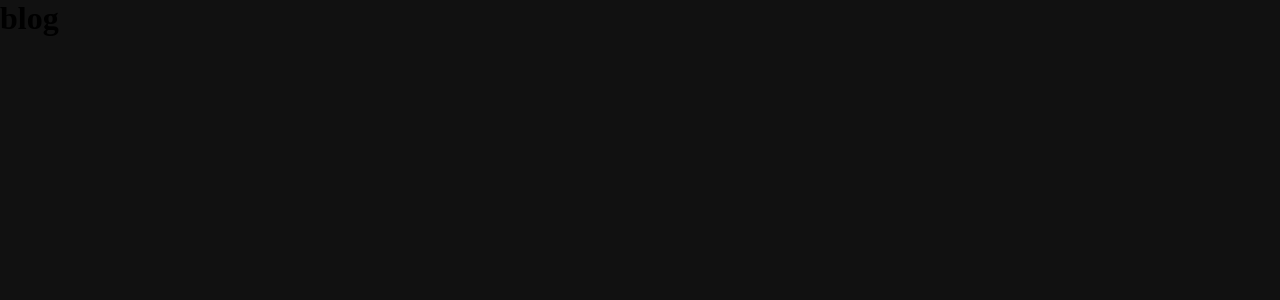
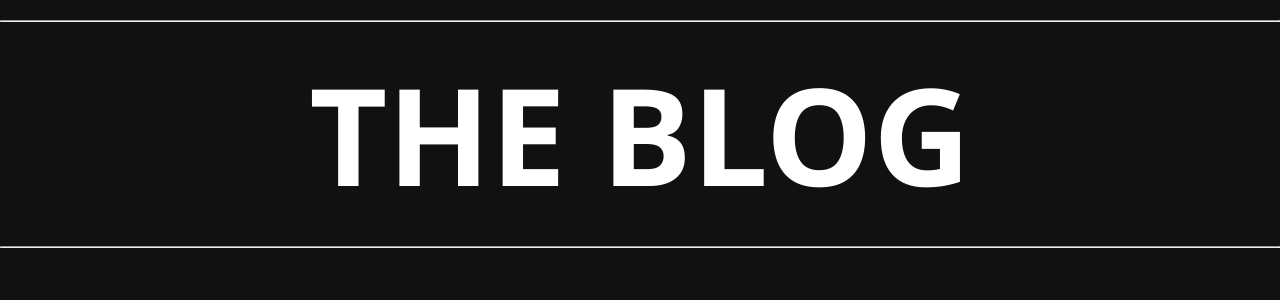
Before and after one commit to andrelucca99/angular-blog, an Angular app: page / in a window 1280 px wide. Shown: the top 300 px of the page. Built offline with nearby package versions, Linux system fonts and the light colour scheme.

Commit message:
style: implementa styles do component menu-title

```diff
--- a/src/app/app.component.html
+++ b/src/app/app.component.html
@@ -1,3 +1,2 @@
-<h1>blog</h1>
-
+<app-menu-title></app-menu-title>
 <router-outlet></router-outlet>
--- a/src/app/components/menu-title/menu-title.component.css
+++ b/src/app/components/menu-title/menu-title.component.css
@@ -0,0 +1,15 @@
+.conatiner__menu-title {
+  color: #fff;
+}
+
+.conatiner__menu-title > h1 {
+  margin: 15px 0 15px 0;
+  font-family: 'Segoe UI', sans-serif;
+  font-size: 135px;
+  display: flex;
+  justify-content: center;
+}
+
+.conatiner__menu-title > hr {
+  margin: 20px 0 20px 0;
+}
--- a/src/app/components/menu-title/menu-title.component.html
+++ b/src/app/components/menu-title/menu-title.component.html
@@ -1 +1,5 @@
-<p>menu-title works!</p>
+<div class="conatiner__menu-title">
+  <hr>
+  <h1>THE BLOG</h1>
+  <hr>
+</div>
```
